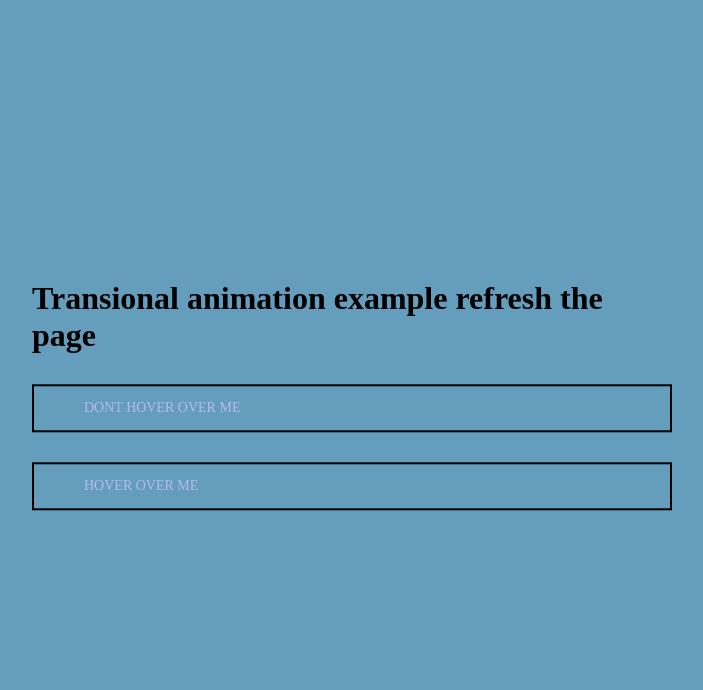
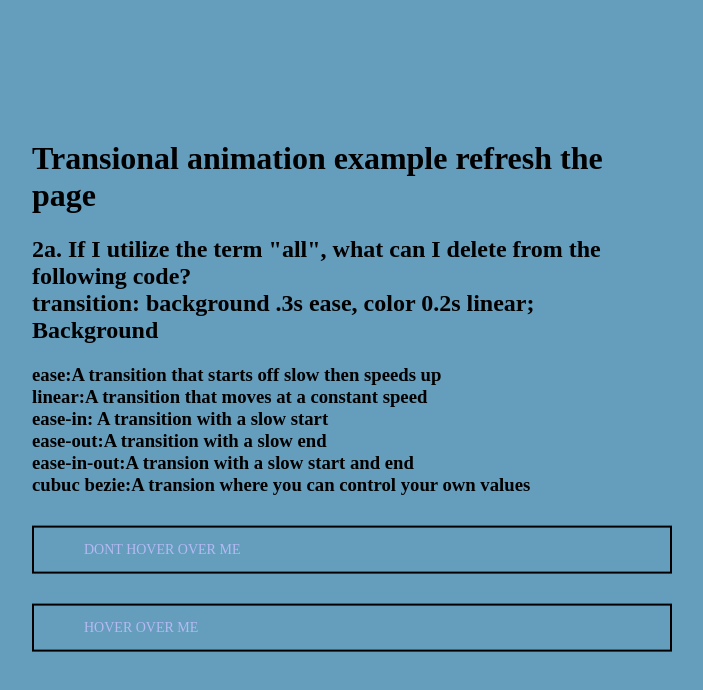
Before and after one commit to FelixTran240/Lecture2.github.io, a plain HTML site: page index.html in a window 1280 px wide. Shown: the whole page, without its empty margins (288-991 px from the left). Drawn offline with Linux system fonts and the light colour scheme.

Commit message:
Update index.html

```diff
--- a/index.html
+++ b/index.html
@@ -31,6 +31,19 @@ a:active{
 	<body>
 		<div class= "middle">
 			<H1> Transional animation example refresh the page</H1>
+			<H2> 2a. If I utilize the term "all", what can I delete from the following code?
+			 <br>transition: background .3s ease, color 0.2s linear;
+				<br>Background
+
+			</H2>
+			<H3>
+				ease:A transition that starts off slow then speeds up<br>
+				linear:A transition that moves at a constant speed <br>
+				ease-in: A transition with a slow start<br>
+				ease-out:A transition with a slow end<br>
+				ease-in-out:A transion with a slow start and end<br>
+				cubuc bezie:A transion where you can control your own values<br>
+			</H3>
 			<a href=""class="btn1 "> Dont Hover Over Me</a>
 			<a href=""class="btn2 " >Hover Over Me</a>
 
```
